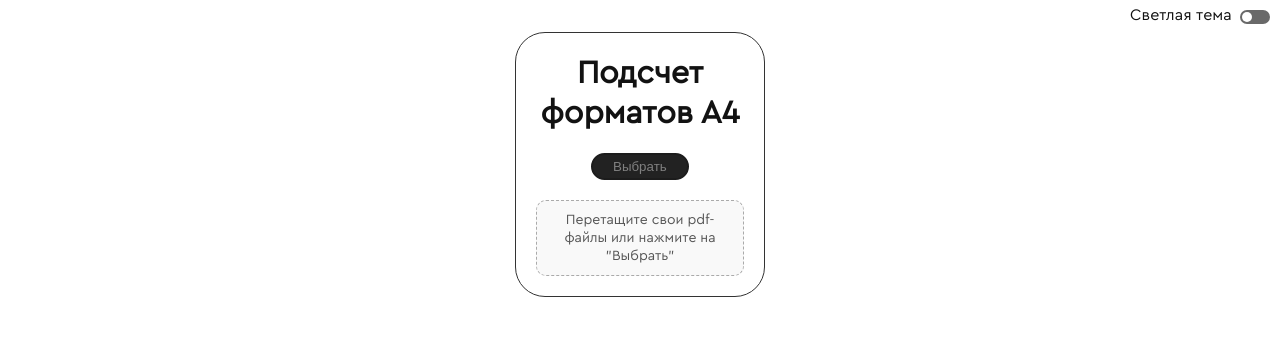
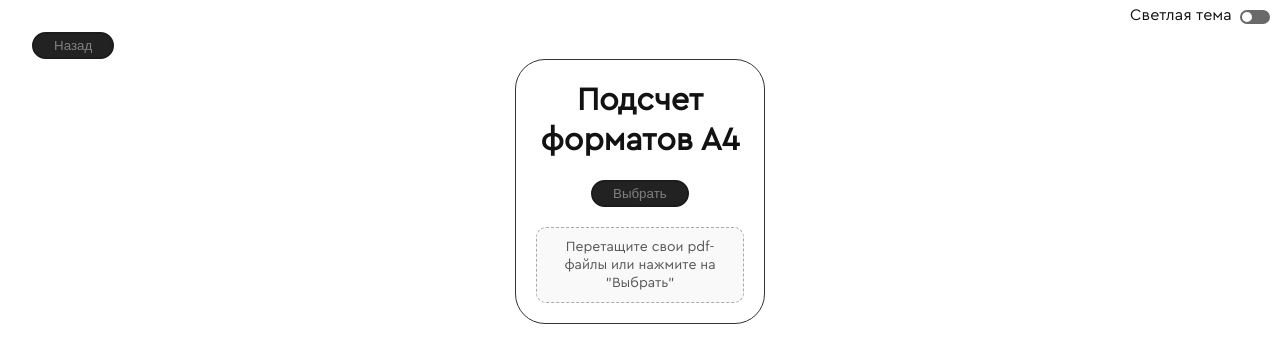
Before and after one commit to okulovdmit/a4-counter, a React app: page /format-counter in a window 1280 px wide. Shown: the top 362 px of the page. Built offline with nearby package versions, Linux system fonts and the light colour scheme.

Commit message:
feat(components/counter): add button 'назад'

```diff
--- a/src/components/counter/counter.tsx
+++ b/src/components/counter/counter.tsx
@@ -3,6 +3,7 @@
 import { Info } from '../info/info';
 import { DndProvider } from 'react-dnd';
 import { HTML5Backend } from 'react-dnd-html5-backend';
+import { useNavigate } from 'react-router-dom';
 import { Loader } from '../loader/loader';
 import { motion } from 'motion/react';
 import Modal from '../modal/modal';
@@ -35,6 +36,11 @@
 	deleteAllFiles,
 	handleClose,
 }: TCounterProps) => {
+	const navigate = useNavigate();
+
+	const handleNavigate = () => {
+		navigate(-1);
+	};
 	return (
 		<>
 			{isResult && (
@@ -44,12 +50,13 @@
 					animate={{ opacity: 1 }}
 					transition={{
 						duration: 1,
-						ease: 'easeIn',
+						ease: 'easeOut',
 					}}
 					exit={{
 						opacity: 0,
 						transition: { duration: 1, ease: 'easeOut' },
 					}}>
+					<button onClick={() => handleNavigate()}>Назад</button>
 					<DndProvider backend={HTML5Backend}>
 						<UploadForm handleFiles={handleFiles} />
 					</DndProvider>
```
